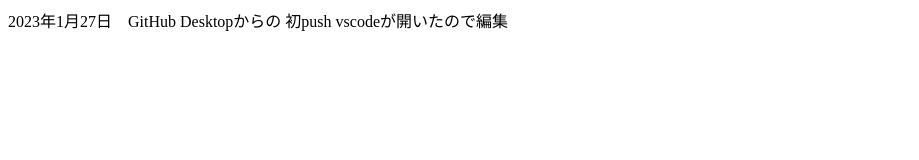
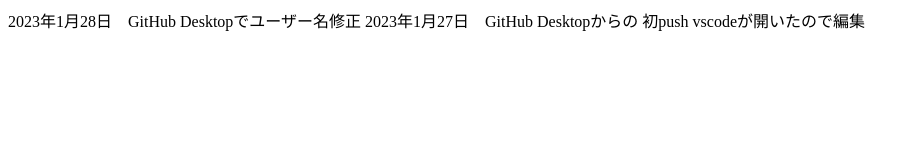
Before and after one commit to webimagemo/test, a plain HTML site: page index.html in a window 1280 px wide. Shown: the whole page, without its empty margins (0-919 px from the left). Drawn offline with Linux system fonts and the light colour scheme.

Commit message:
ユーザー名変更

```diff
--- a/index.html
+++ b/index.html
@@ -6,6 +6,7 @@
   <title>Document</title>
 </head>
 <body>
+2023年1月28日　GitHub Desktopでユーザー名修正
 2023年1月27日　GitHub Desktopからの 初push
 vscodeが開いたので編集
 <script>
```
